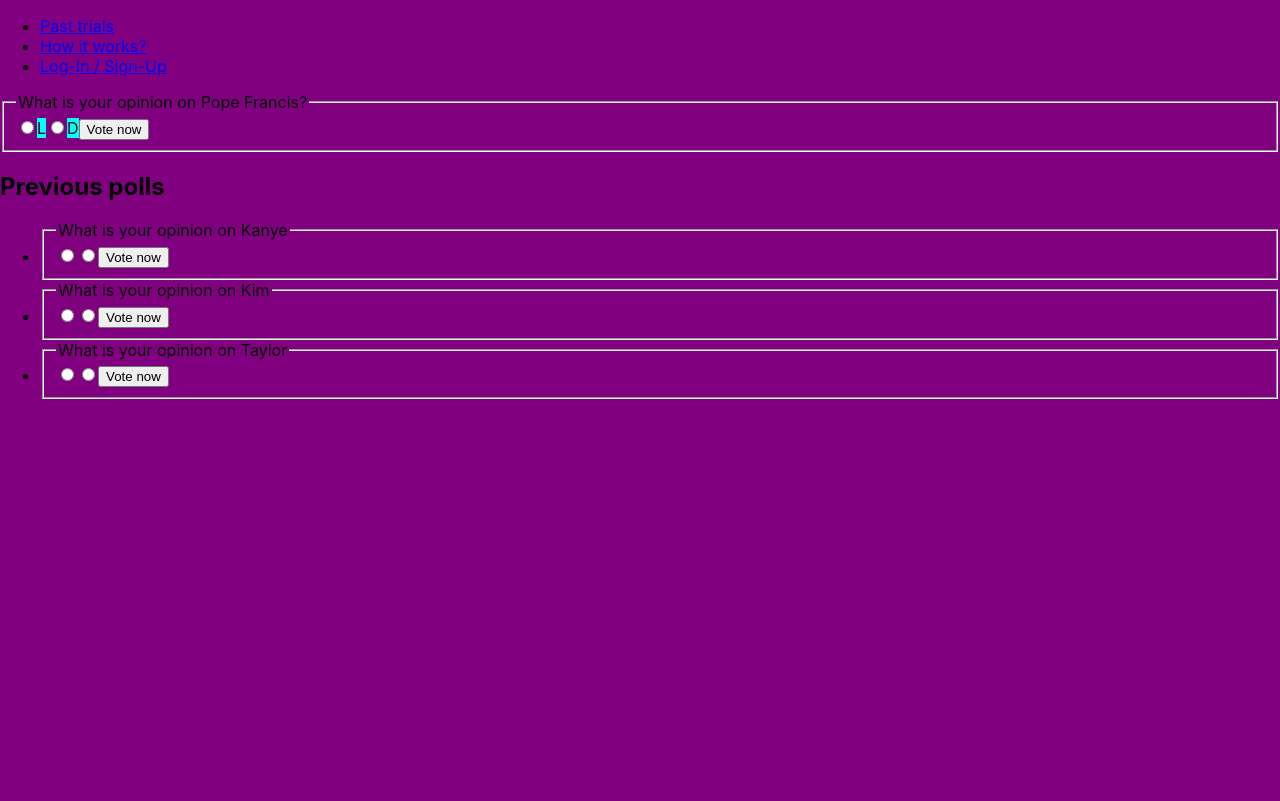
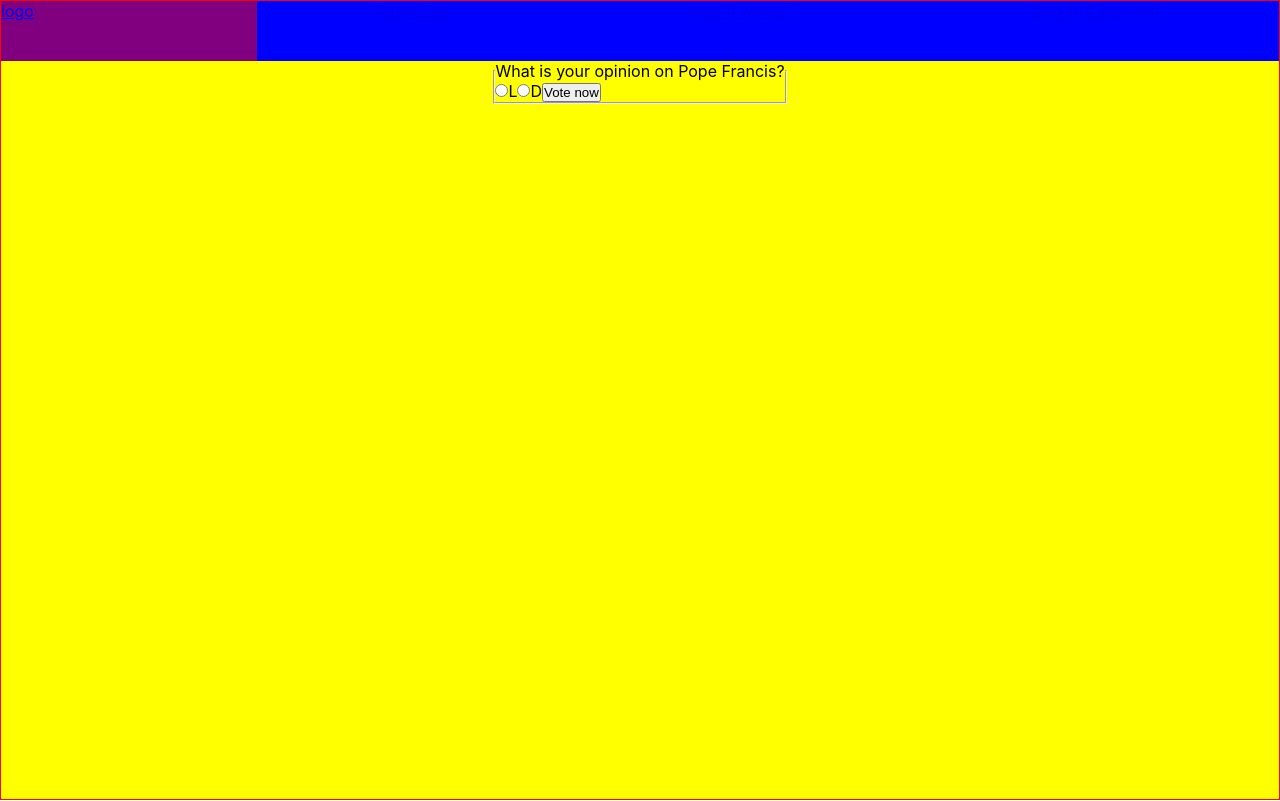
Before and after one commit to booleanaVillegas/juli-v-zemoga-app, a React (Create React App) app: page / in a window 1280 px wide. Shown: the top 801 px of the page. Built offline with nearby package versions, Linux system fonts and the light colour scheme.

Commit message:
spacing del layour principal

```diff
--- a/src/App.js
+++ b/src/App.js
@@ -1,41 +1,51 @@
 import React from 'react';
 import './App.scss';
-import VotingBox from './components/VotingBox';
+import VotingBox from './components/VotingBox/VotingBox';
 
 function App() {
   let celebrities = [
-    {name: "Kanye"},
-    {name: "Kim"},
-    {name: "Taylor"},
+    { name: "Kanye" },
+    { name: "Kim" },
+    { name: "Taylor" },
+    { name: "Malala" },
   ]
 
   return (
     <div className="App">
+      <div className="hero">
         <header>
-        <nav>
+          <span>
+            <a href="/">logo</a>
+          </span>
+          <nav className="nav-container">
             <ul>
               <li><a href="/">Past trials</a></li>
               <li><a href="/">How it works?</a></li>
               <li><a href="/">Log-In / Sign-Up</a></li>
             </ul>
           </nav>
+        </header>
         <form method="put" action="">
           <fieldset>
             <legend>What is your opinion on Pope Francis?</legend>
-            <input id="like" type="radio" name="opinion" value="Like"/>
+            <input id="like" type="radio" name="opinion" value="Like" />
             <label className="like-dislike-icon" htmlFor="like">L</label>
-            <input id="dislike" type="radio" name="opinion" value="Dislike"/>
+            <input id="dislike" type="radio" name="opinion" value="Dislike" />
             <label className="like-dislike-icon" htmlFor="dislike">D</label>
-            <input type="submit" value="Vote now"/>
+            <input type="submit" value="Vote now" />
           </fieldset>
         </form>
-      </header>
-      <h2>Previous polls</h2>
+      </div>
+      <main>
+        <section>
+          <h2>Votes</h2>
           <ul>
-      {celebrities.map((celebrity)=>{
-        return <VotingBox key={celebrity.name} name={celebrity.name}/>
+            {celebrities.map((celebrity) => {
+              return <VotingBox key={celebrity.name} name={celebrity.name} />
             })}
           </ul>
+        </section>
+      </main>
     </div>
   );
 }
--- a/src/App.scss
+++ b/src/App.scss
@@ -1,7 +1,60 @@
-.like-dislike-icon{
-  background-color: cyan;
+.App {
+  width: 100%;
+  height: 100%;
+  display: flex;
+  flex-direction: column;
+  align-items: center;
+
+}
+.hero {
+  width: 100%;
+  background-color: yellow;
+  height: 100vh;
+  min-height: 720px;
+  max-width: 1280px;
+  border: solid red 1px;
+  display: flex;
+  flex-direction: column;
+  align-items: center;
+  align-content: center;
+}
+header {
+  display: flex;
+  flex-direction: row;
+  justify-content: space-between;
+  width: 100%;
+  height: 60px;
+  span {
+    width: 20%;
+    background-color: purple;
+  }
+  nav {
+    width: 80%;
+    background-color: blue;
+    ul {
+      list-style-type: none;
+      width: 100%;
+      display: flex;
+      direction: row;
+      justify-content: space-around;
+    }
+  }
 }
 
-body{
-  background-color: purple;
+main {
+  width: 100%;
+  max-width: 1280px;
+  height: 100vh;
+  min-height: 720px;
+
+  ul {
+    display: grid;
+    grid-template-columns: repeat(2, 1fr);
+    width: 100%;
+    list-style-type: none;
+
+    li {
+      width: 100%
+    }
+  }
 }
--- a/src/components/VotingBox.js
+++ b/src/components/VotingBox/VotingBox.js
@@ -1,4 +1,5 @@
 import React from 'react';
+import './VotingBox.scss'
 
 const VotingBox = (props) => {
     return (
--- /dev/null
+++ b/src/components/VotingBox/VotingBox.scss
@@ -0,0 +1,10 @@
+.voting-box{
+
+    padding: 5px;
+
+    form{
+        height: 200px;
+        border: solid black 1px ;
+
+    }
+}
--- a/src/index.css
+++ b/src/index.css
@@ -11,3 +11,22 @@ code {
   font-family: source-code-pro, Menlo, Monaco, Consolas, 'Courier New',
     monospace;
 }
+
+*{
+  margin: 0;
+  padding: 0;
+  box-sizing: border-box;
+}
+body{
+  max-width: 100vw;
+  width: 100vw;
+  overflow-x: hidden;
+  display: flex;
+  flex-direction: column;
+  align-items: center;
+}
+
+#root{
+width: 100%;
+height: 100%;
+}
```
Lines whose indentation alone changed are shown as unchanged.
